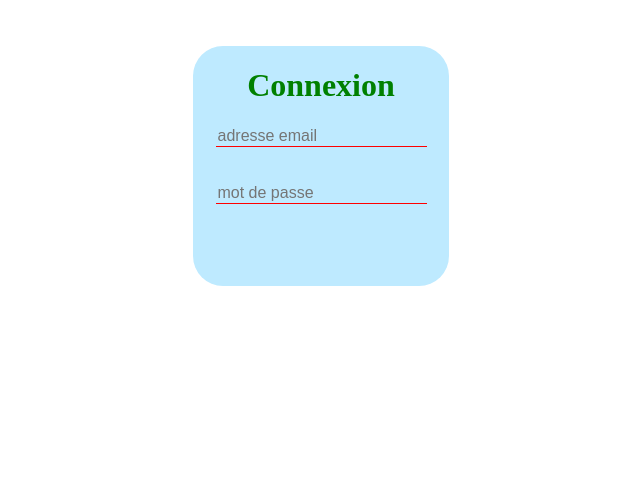
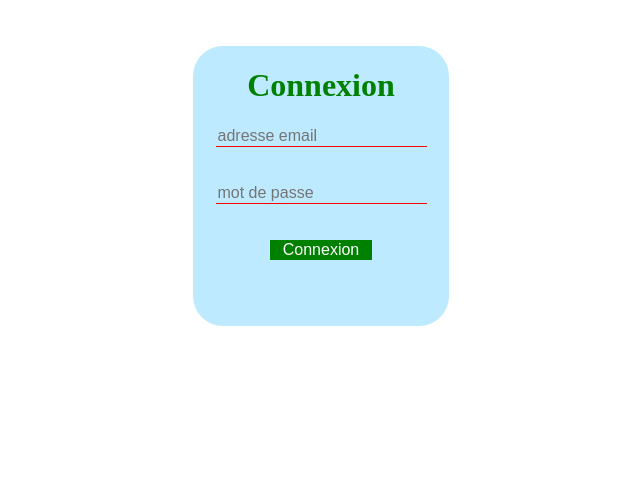
Before and after one commit to Ulysssssssssssse/RGAPP, a PHP site: page /CONNEXION.html in a window 1280 px wide. Shown: the part 274-759 px from the top of the page, without its empty margins (639-1279 px from the left). Run offline with PHP 8.4, Linux system fonts and the light colour scheme.

Commit message:
ulysse/bouton connexion

```diff
--- a/CONNEXION.html
+++ b/CONNEXION.html
@@ -16,10 +16,12 @@
 
         <div class="connexion">
             <h1>Connexion</h1>
-                <input class="barre" type="text" placeholder="adresse email" name="email" required>
+                <input class="barre" type="email" placeholder="adresse email" name="email" required>
                 <br><br>
                 <input class="barre" type="password" placeholder="mot de passe" name="password" required>
-        </div>
+                <br><br>
+                <input class="bouton" type="button" value="Connexion" name="Connexion">
+          </div>
 
 
         <footer>
--- a/style.css
+++ b/style.css
@@ -25,7 +25,7 @@ color: green;
     top: 40%;
     background: #BEEAFF;
     background-size:contain;
-    height: 30%;
+    height: 35%;
     width: 20%;
     border-radius: 30px;
 
@@ -37,6 +37,15 @@ color: green;
     background-color: #BEEAFF;
     border: none;
     border-bottom: 1px solid red;
+    font-size: 1em;
+}
+
+.bouton
+{
+    background-color: green;
+    border: none;
+    color: white;
+    width: 40%;
     font-size: 1em;
 }
 
```
